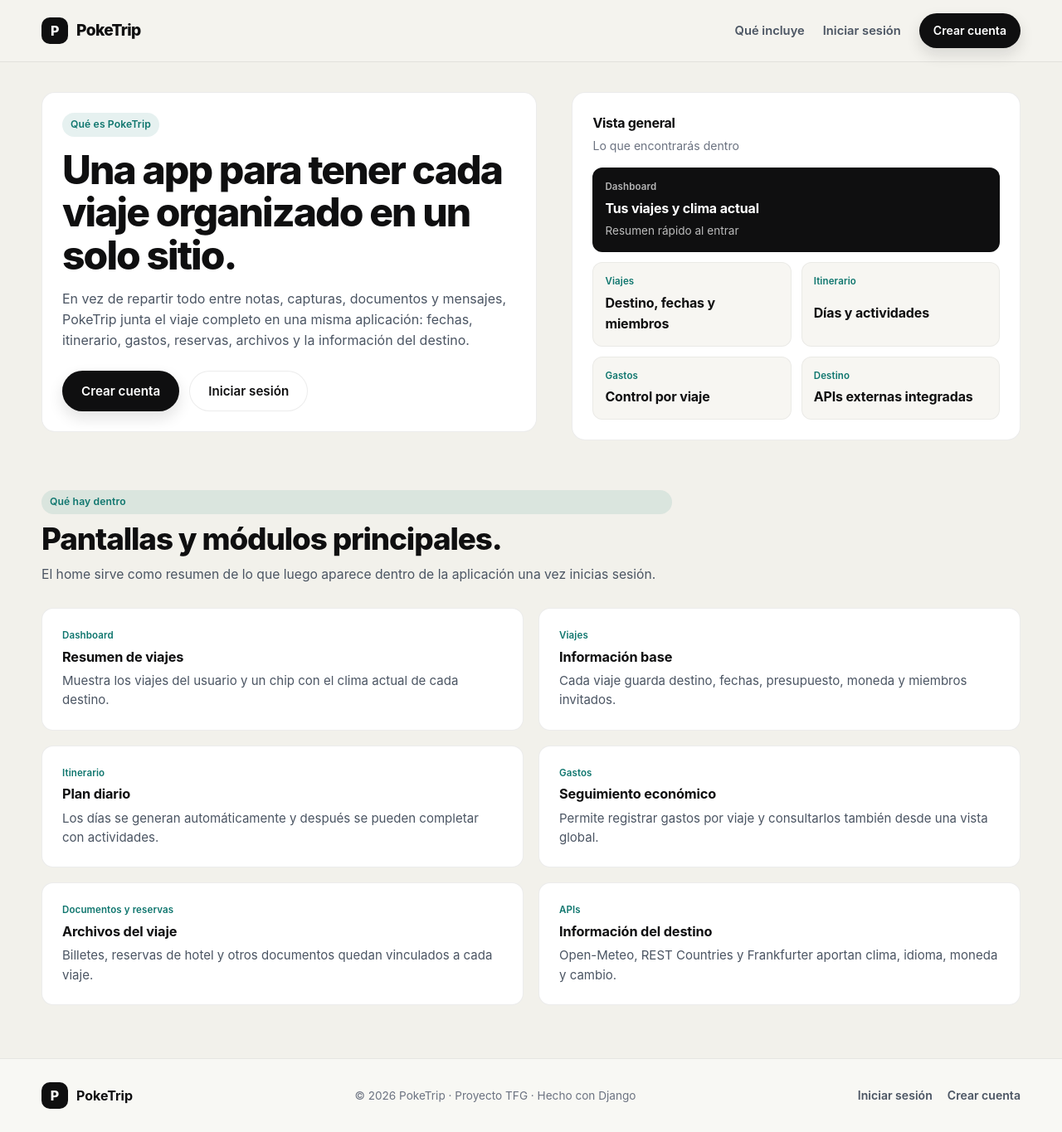
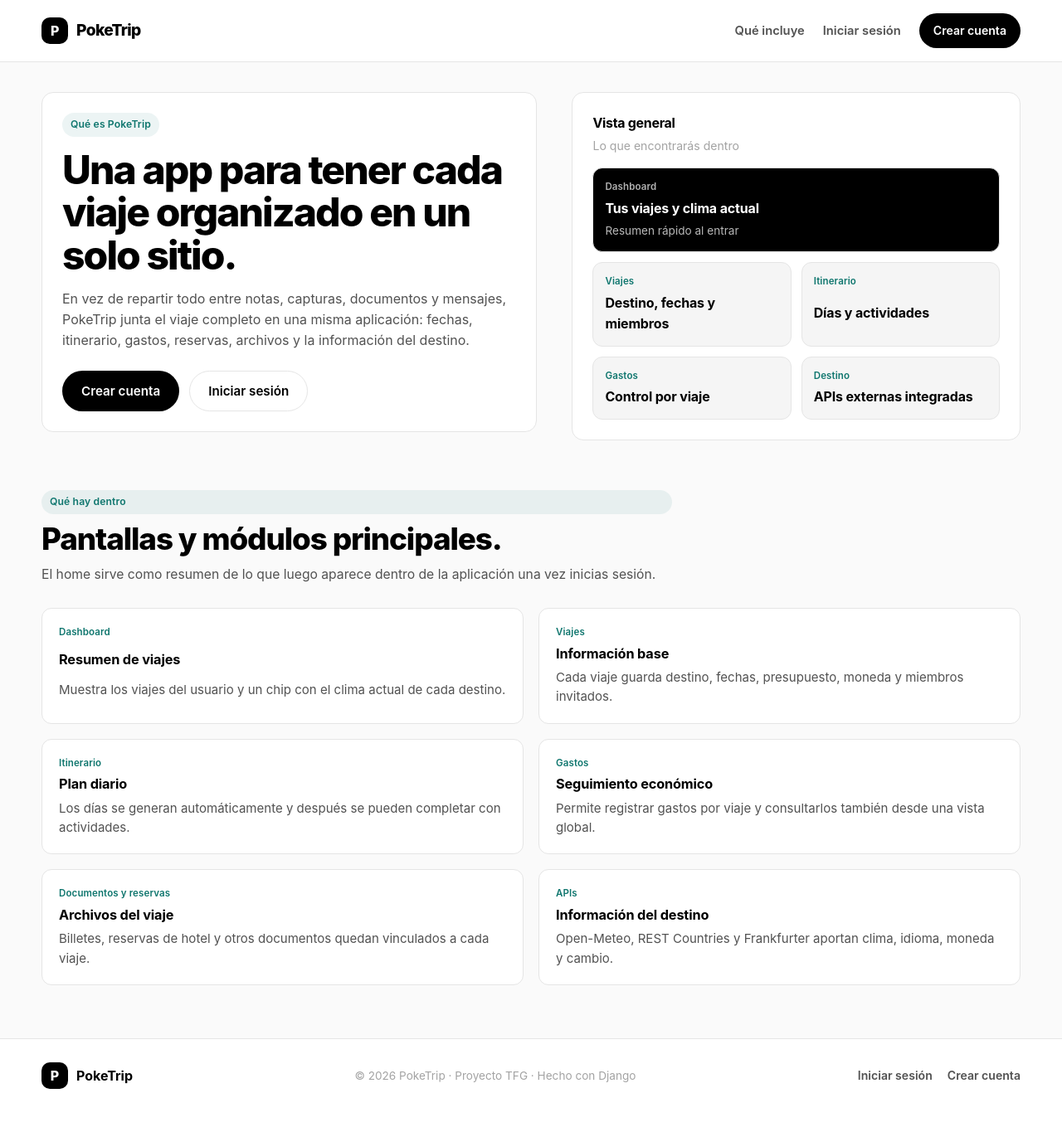
Before and after one commit to GonzaloGarcia10/Poketrip, a Django app: page / in a window 1280 px wide. Shown: the whole page at 83% size. After the commit the page ends 1313 px from the top, so only its background shows below. Run offline with Django 4.2, Linux system fonts and the light colour scheme.

Commit message:
update styles home poketrip

```diff
--- a/static/css/public.css
+++ b/static/css/public.css
@@ -12,22 +12,23 @@
 }
 
 :root {
-  --pk-bg: #f2f1eb;
+  --pk-bg: #fafafa;
   --pk-bg-alt: #ffffff;
-  --pk-ink: #0f0f10;
-  --pk-ink-soft: #4b5563;
-  --pk-muted: #6b7280;
-  --pk-line: rgba(15, 15, 16, 0.08);
+  --pk-ink: #000000;
+  --pk-ink-soft: #525252;
+  --pk-muted: #a3a3a3;
+  --pk-line: #e5e5e5;
   --pk-accent: #0f766e;
-  --pk-accent-soft: rgba(15, 118, 110, 0.1);
+  --pk-accent-soft: rgba(15, 118, 110, 0.08);
   --pk-yellow: #f5c542;
   --pk-radius: 18px;
   --pk-radius-lg: 26px;
-  --pk-shadow: 0 18px 40px rgba(15, 15, 16, 0.08);
-  --pk-shadow-lg: 0 30px 80px rgba(15, 15, 16, 0.12);
+  --pk-shadow: 0 4px 12px rgba(0, 0, 0, 0.06);
+  --pk-shadow-lg: 0 8px 24px rgba(0, 0, 0, 0.08);
 }
 
 html { scroll-behavior: smooth; margin: 0; padding: 0; background: var(--pk-bg); }
+
 
 body.pk {
   font-family: -apple-system, BlinkMacSystemFont, 'Segoe UI', Roboto, 'Helvetica Neue', Arial, sans-serif;
@@ -66,9 +67,9 @@ ul, ol { list-style: none; }
 .pk-btn--primary {
   background: var(--pk-ink);
   color: #fff;
-  box-shadow: 0 8px 18px rgba(15, 15, 16, 0.12);
+  box-shadow: none;
 }
-.pk-btn--primary:hover { transform: translateY(-1px); box-shadow: 0 12px 22px rgba(15, 15, 16, 0.16); }
+.pk-btn--primary:hover { transform: translateY(-1px); box-shadow: 0 4px 12px rgba(0, 0, 0, 0.14); }
 .pk-btn--ghost {
   background: rgba(255, 255, 255, 0.7);
   color: var(--pk-ink);
@@ -98,7 +99,7 @@ ul, ol { list-style: none; }
   position: sticky;
   top: 0;
   z-index: 30;
-  background: #f4f3ee;
+  background: #ffffff;
   border-bottom: 1px solid var(--pk-line);
 }
 .pk-header__inner {
@@ -154,7 +155,7 @@ ul, ol { list-style: none; }
 .pk-preview-card {
   background: #fff;
   border: 1px solid var(--pk-line);
-  border-radius: 16px;
+  border-radius: 14px;
   padding: 24px;
 }
 
@@ -203,8 +204,8 @@ ul, ol { list-style: none; }
 }
 
 .pk-preview-item {
-  background: #f7f6f2;
-  border: 1px solid rgba(15, 15, 16, 0.05);
+  background: #f5f5f5;
+  border: 1px solid #e5e5e5;
   border-radius: 12px;
   padding: 14px;
   display: grid;
@@ -246,8 +247,8 @@ ul, ol { list-style: none; }
 .pk-card {
   background: #fff;
   border: 1px solid var(--pk-line);
-  border-radius: 14px;
-  padding: 24px;
+  border-radius: 12px;
+  padding: 20px;
   display: grid;
   gap: 4px;
 }
@@ -282,7 +283,7 @@ ul, ol { list-style: none; }
 .pk-footer {
   border-top: 1px solid var(--pk-line);
   padding: 28px 0;
-  background: rgba(255, 255, 255, 0.45);
+  background: #ffffff;
 }
 .pk-footer__inner {
   display: flex;
```
